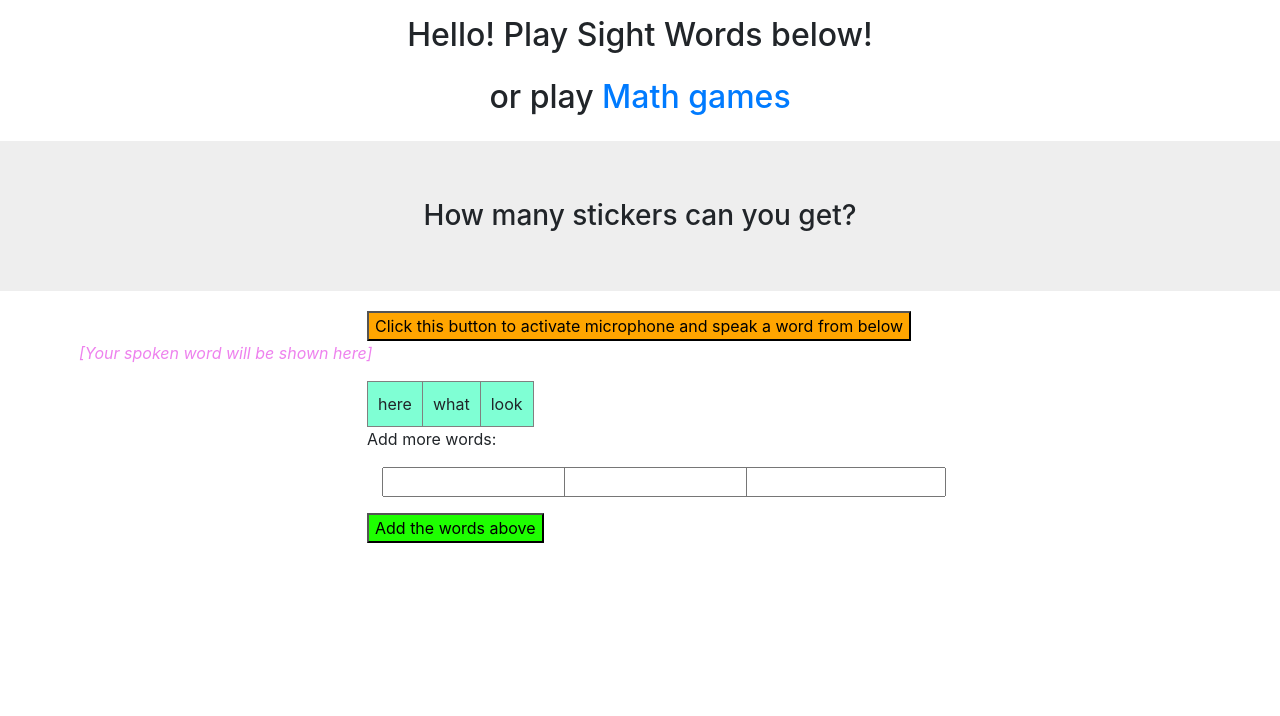
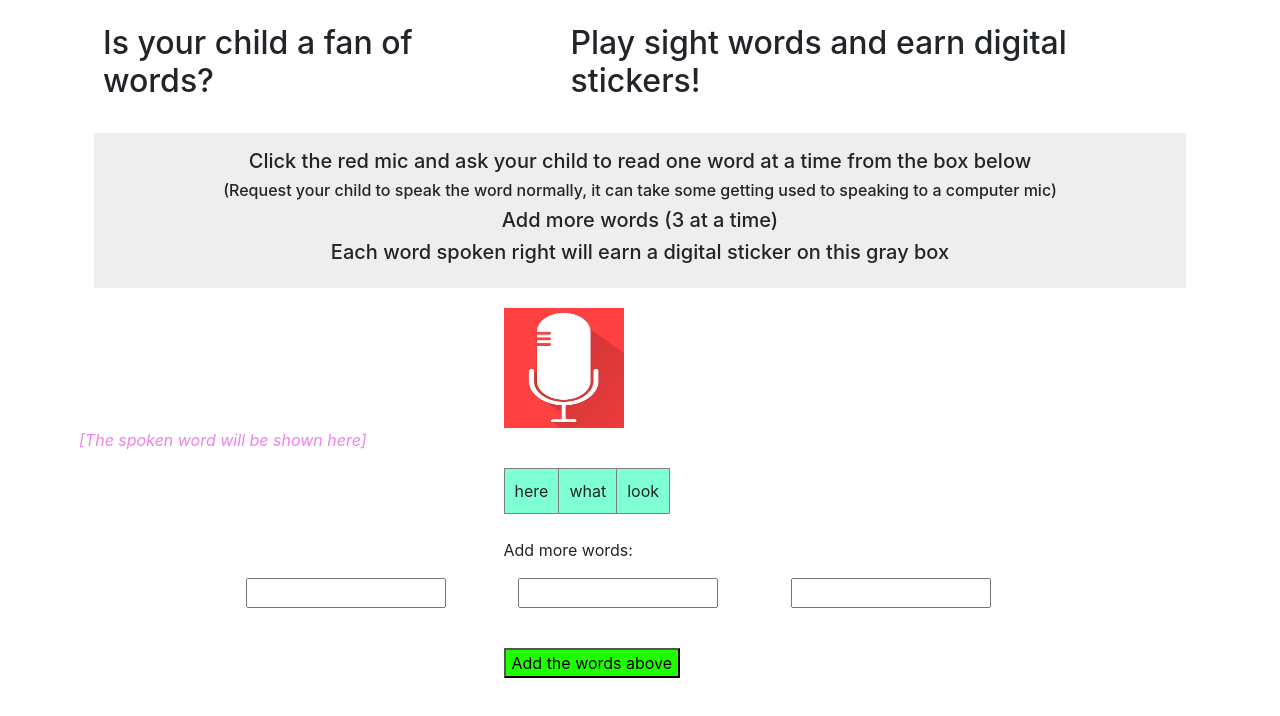
Before and after one commit to capsicumsambar/teju, a plain HTML site: page sight.html in a window 1280 px wide. Drawn offline with nearby package versions, Linux system fonts and the light colour scheme.

Commit message:
Added red mic image, stallion image and repositioned elements

```diff
--- a/sight.html
+++ b/sight.html
@@ -22,28 +22,39 @@
     </head>
     <body>
         <!-- Header -->
-        <div class="d-flex justify-content-center m-3">
-                <h2 class="text-center"> Hello! Play Sight Words below!</h2>
+        <div class="container px-4">
+            <br>
+            <div class="row">
+                <div class="col-sm-5 px-4"><h2 >Is your child a fan of words?</h2></div>
+
+                <div class="col-sm-7 px-4"><h2>Play sight words and earn digital stickers!</h2></div>
             </div>
-            <div class="d-flex justify-content-center m-3">
-                <h2 class="text-center"> or play <a href=index.html>Math games</a></h2>
+            <br>
         </div>
 
         <!-- Section where stickers appear -->
-        <div id="sticker">
-            <h3>How many stickers can you get?</h3>
-            <audio id="airhorn" src="wildkratts.m4a" autoplay="false"></audio>
+        <div class="container px-4">
+            <div id="sticker" class="p-3 text-center">
+                <h5>Click the red mic and ask your child to read one word at a time from the box below</h5>
+                <h6>(Request your child to speak the word normally, it can take some getting used to speaking to a computer mic)</h6>
+                <h5>Add more words (3 at a time)</h5>
+                <h5>Each word spoken right will earn a digital sticker on this gray box</h5>
+                <!-- <audio id="airhorn" src="wildkratts.m4a" autoplay="false"></audio> -->
+            </div>
         </div>
 
+        <div class="container px-4 w-25 mx-auto ">
+            <!-- <div class="row w-50 mx-auto"> -->
+                <!-- <button id='sightbutton' style="background-color:orange">Click this button to activate microphone and speak a word from below</button> -->
+                <img src="mic2.jpg" id='sightbutton' width='120' height='120' />
+            <!-- </div> -->
+        </div>
         <div class="container px-4">
-            <div class="row w-50 mx-auto">
-                <button id='sightbutton' style="background-color:orange">Click this button to activate microphone and speak a word from below</button>
-            </div>
             <div class="row align-items-center">
-                <p class="output" style="color:violet"><em>[Your spoken word will be shown here]</em></p>
+                <p class="output" style="color:violet"><em>[The spoken word will be shown here]</em></p>
             </div>
 
-            <div class="row w-50 mx-auto">
+            <div class="row w-25 mx-auto">
                 <table id="table" border="1">
                     <tr>
                         <td>here</td>
@@ -52,25 +63,27 @@
                     </tr>
                 </table>
             </div>
+            <br>
+            <div class="row w-25 mx-auto">
 
-            <div class="row w-50 mx-auto">
                 <p>Add more words:</p>
             </div>
 
-            <div class="row w-50 mx-auto">
+            <div class="row w-75 mx-auto">
                <div class="col-sm-4"> <input type="text" name="word1" id="word1" /></div>
                <div class="col-sm-4"> <input type="text" name="word2" id="word2" /> </div>
                 <div class="col-sm-4"> <input type="text" name="word3" id="word3" /> </div>
             </div>
             <p></p>
-
-            <div class="row w-50 mx-auto">
+            <br>
+            <div class="row w-25 mx-auto">
                 <button style="background-color:rgb(30, 255, 0)" onclick="addRow()" id="add">
                     Add the words above
                 </button>
             </div>
             <br/>
-
+            <br>
+            <br>
         </div>
         <script src="sight.js"></script>
     </body>
--- a/sight.js
+++ b/sight.js
@@ -46,7 +46,7 @@ recognition.maxAlternatives = 1;
 var diagnostic = document.querySelector('.output');
 var table = document.getElementById("table");// redeclaring as above table declaration is local
 
-// word spoken event is fired after clicking sightbutton is clicked
+// word spoken event is fired after sightbutton is clicked
 sightbutton.onclick = function() {
   recognition.start();
   console.log('Ready to receive a word command.');
@@ -75,8 +75,9 @@ recognition.onresult = function(event) {
         if(table.rows[i].cells[j].innerHTML == wordSpoke)table.rows[i].cells[j].style.backgroundColor = "orange"
       }
     }
-    $('h3').remove();
-    $('#sticker').append("<div class='sticker-img'><img src='wildkratts.jpg' width='120' height='120'></div>");
+    $('h5').remove();
+    $('h6').remove();
+    $('#sticker').append("<div class='sticker-img'><img src='stallion.jpg' width='120' height='120'></div>");
     // document.querySelector('#airhorn').play();
   };
   console.log(sightTableArray)
```
Also changed, not shown: mic.JPG (added), mic2.jpg (added), stallion.jpg (added), 1 other file.
